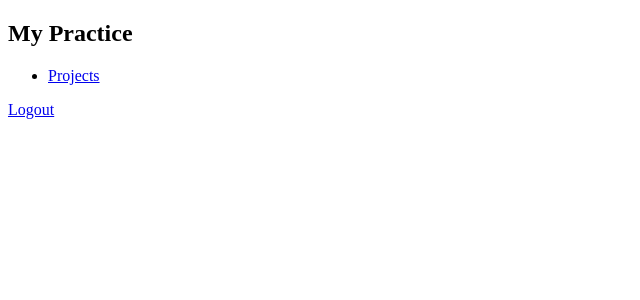
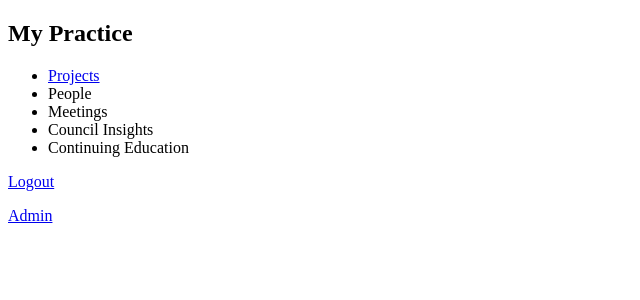
Before and after one commit to jbryandev/my-practice, a Django app: page / in a window 1280 px wide. Shown: the top 300 px of the page, without its empty margins (0-640 px from the left). Run offline with Django 3.2, Linux system fonts and the light colour scheme; a user stored in the database is signed in.

Commit message:
Revised projects detail view and added admin link to home

```diff
--- a/projects/templates/projects/detail.html
+++ b/projects/templates/projects/detail.html
@@ -5,8 +5,9 @@
 
 {% block content %}
 <p><a href="{% url 'home' %}">Home</a> > <a href="{% url 'projects:index' %}">Projects</a></p>
+<h4>{{ project.client_name }}</h4>
 <h2>{{ project.project_name }}</h2>
-<h3>{{ project.project_location }} - {{ project.client_name }}</h3>
+<h4>{{ project.project_location }}</h4>
 <ul>
     <li>Start Date: {{ project.start_date }}</li>
     <li>End Date: {{ project.end_date }}</li>
--- a/templates/home.html
+++ b/templates/home.html
@@ -8,8 +8,13 @@
 {% if user.is_authenticated %}
     <ul>
         <li><a href="{% url 'projects:index' %}">Projects</a></li>
+        <li>People</li>
+        <li>Meetings</li>
+        <li>Council Insights</li>
+        <li>Continuing Education</li>
     </ul>
     <p><a href="{% url 'logout' %}">Logout</a></p>
+    <p><a href="{% url 'admin:index' %}">Admin</a></p>
 {% else %}
     <p>You are not logged in.</p>
     <a href="{% url 'login' %}">Login</a>
```
